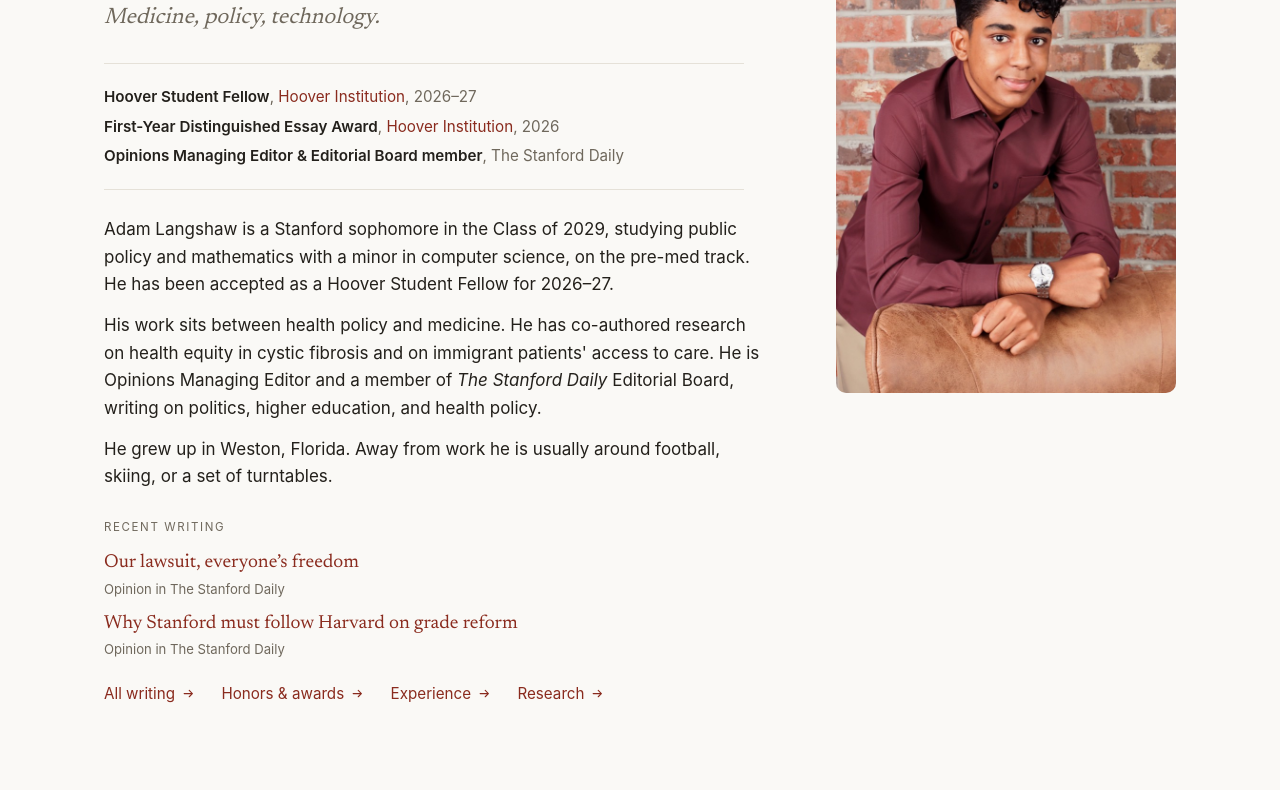
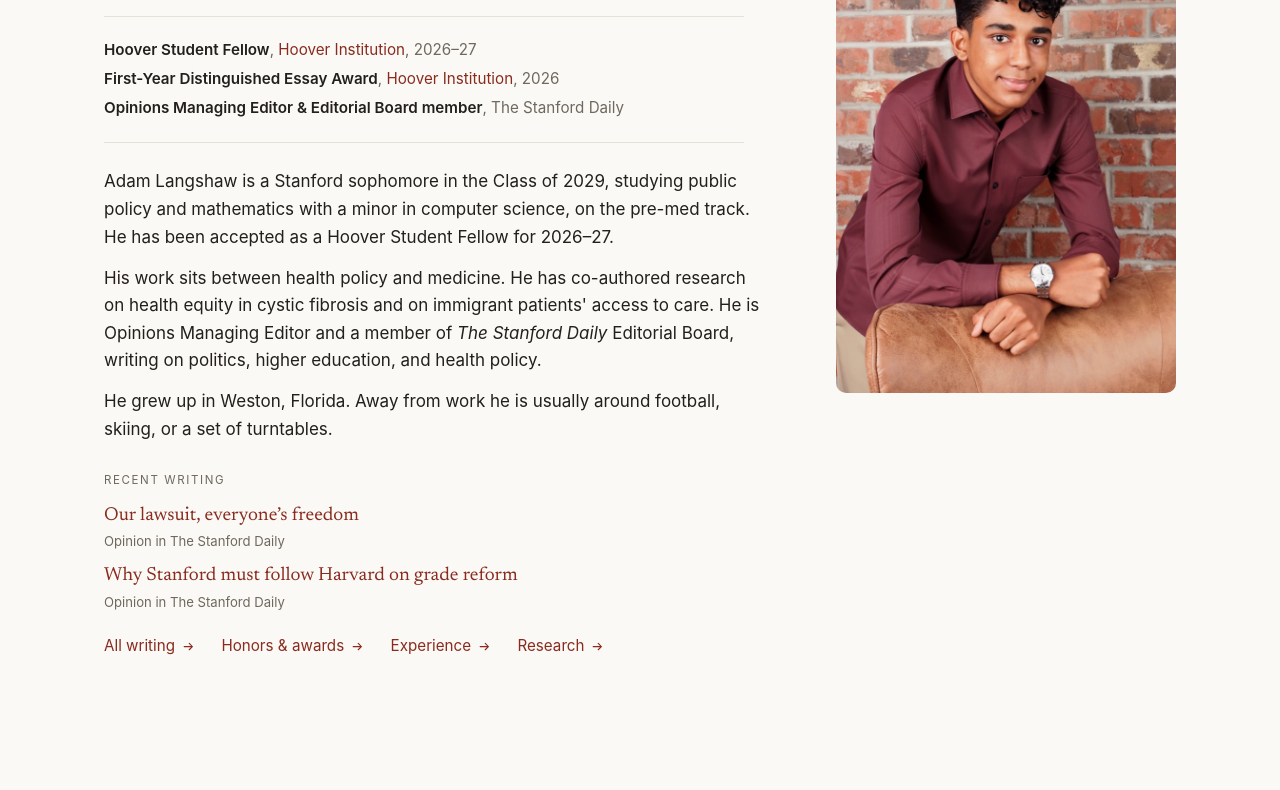
Before and after one commit to adamlangshaw/adamlangshaw.github.io, an Astro site: page / in a window 1280 px wide. Shown: the part 224-1014 px from the top of the page. Built offline with nearby package versions, Linux system fonts and the light colour scheme; Astro itself is replaced by a stand-in of ours.

Commit message:
Remove homepage tagline

```diff
--- a/src/data/site.ts
+++ b/src/data/site.ts
@@ -1,7 +1,6 @@
 export const SITE = {
   name: 'Adam Langshaw',
   url: 'https://adamlangshaw.com',
-  tagline: 'Medicine, policy, technology.',
   description:
     'Adam Langshaw is a Stanford sophomore, Hoover Student Fellow for 2026–27, and Opinions Managing Editor and Editorial Board member at The Stanford Daily.',
 };
--- a/src/pages/index.astro
+++ b/src/pages/index.astro
@@ -33,7 +33,6 @@ const jsonLd = {
   <section class="hero">
     <div class="hero-body">
       <h1>Adam Langshaw</h1>
-      <p class="tagline">{SITE.tagline}</p>
 
       <div class="highlights">
         <p><strong>Hoover Student Fellow</strong>, <a href="/experience/#hoover-student-fellow">Hoover Institution</a>, <span class="year">2026–27</span></p>
@@ -106,13 +105,6 @@ const jsonLd = {
     font-size: clamp(2.6rem, 7vw, 3.9rem);
     margin: 0;
   }
-  .tagline {
-    font-family: var(--serif);
-    font-style: italic;
-    font-size: clamp(1.15rem, 2.4vw, 1.4rem);
-    color: var(--muted);
-    margin: 0.7rem 0 0;
-  }
   .highlights {
     margin: 1.7rem 0 0;
     padding: 1rem 0;
```
